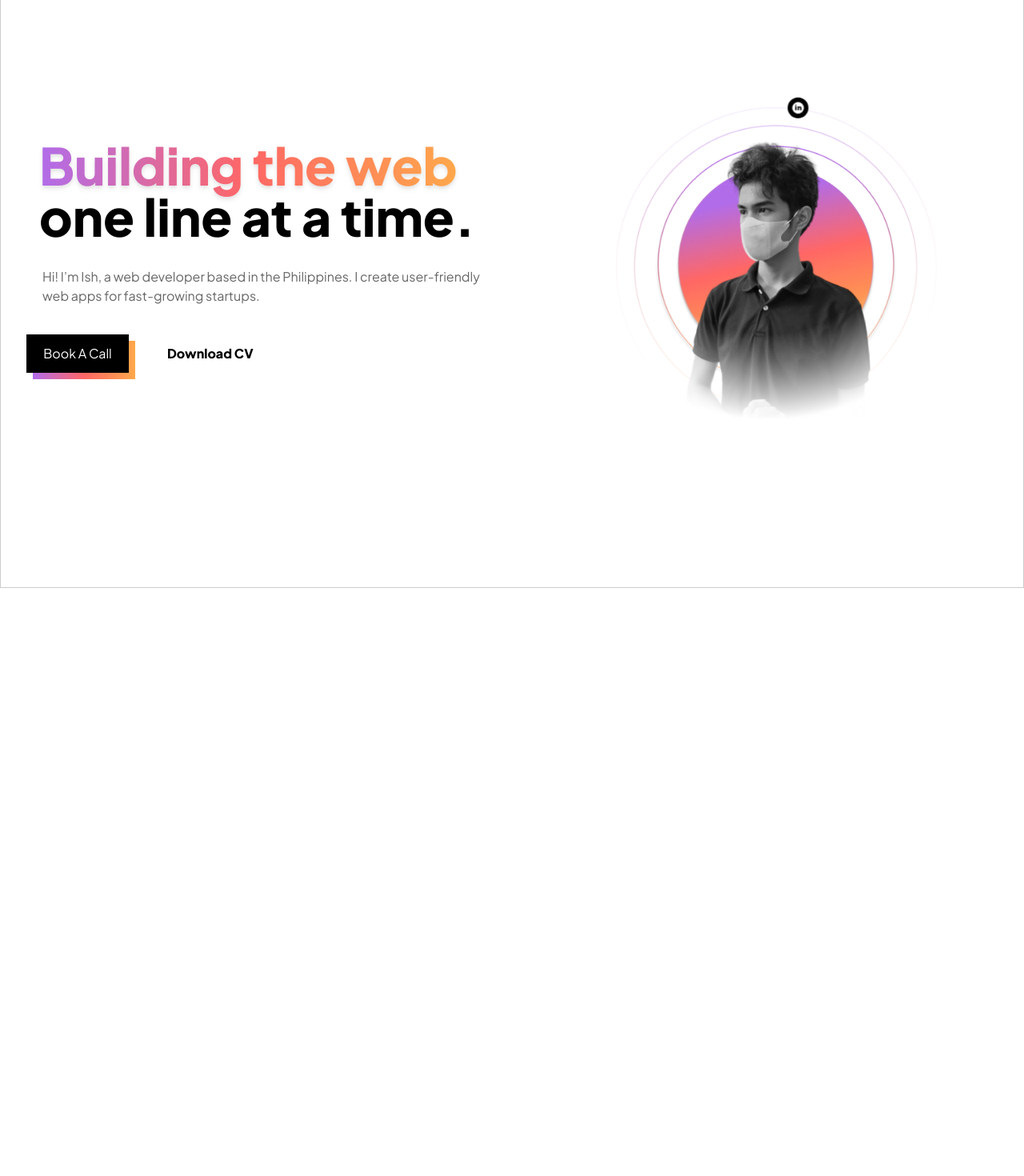
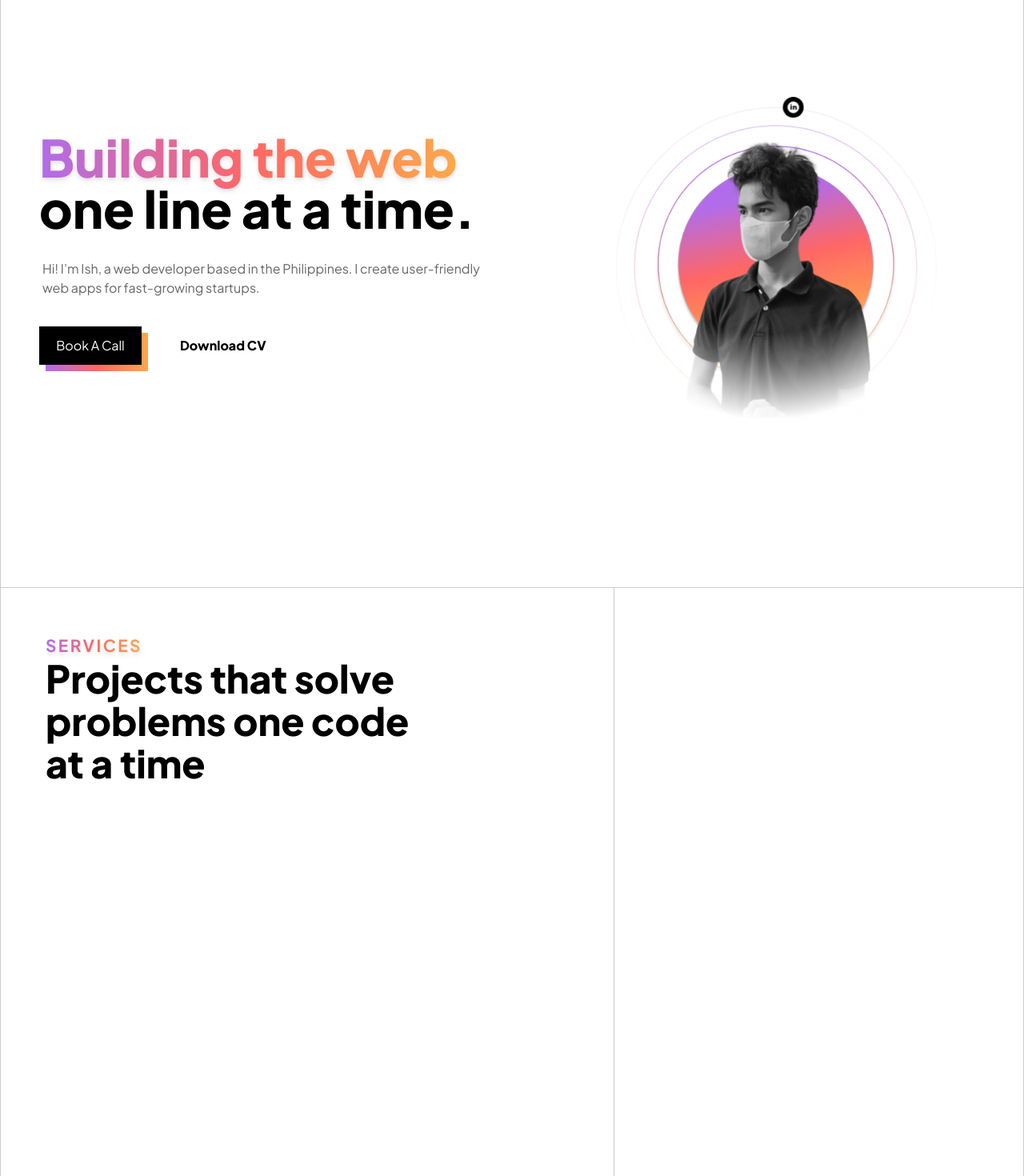
Before and after one commit to IshmaelCasky/ish-ca-portfolfio, a Next.js app: page / in a window 1280 px wide. Shown: the part 160-1630 px from the top of the page at 80% size. Before the commit the page ends 1600 px from the top, so only its background shows below. Built offline with nearby package versions, Linux system fonts and the light colour scheme; what tailwindcss-animation-delay would draw is missing.

Commit message:
portfolio update

```diff
--- a/package.json
+++ b/package.json
@@ -15,10 +15,12 @@
     "autoprefixer": "10.4.14",
     "eslint": "8.46.0",
     "eslint-config-next": "13.4.12",
+    "framer-motion": "^10.15.1",
     "next": "13.4.12",
     "postcss": "8.4.27",
     "react": "18.2.0",
     "react-dom": "18.2.0",
+    "react-intersection-observer": "^9.5.2",
     "tailwindcss": "3.3.3",
     "tailwindcss-animation-delay": "^1.0.7",
     "typescript": "5.1.6"
--- a/src/app/page.tsx
+++ b/src/app/page.tsx
@@ -2,13 +2,15 @@ import Image from 'next/image'
 import '@/styles/globals.css'
 import { MainContainer, Navigation } from '@/components'
 import { About } from '@/components/Sections'
+import Services from '@/components/Sections/Services'
 
 export default function Home() {
   return (
-    <div className='lg:h-[200vh] font-plus-jakarta-sans'>
+    <div className='lg:h-[300vh] font-plus-jakarta-sans'>
       <Navigation />
       <MainContainer>
         <About />
+        <Services />
       </MainContainer>
     </div>
   )
--- a/src/components/MainContainer.tsx
+++ b/src/components/MainContainer.tsx
@@ -8,7 +8,7 @@ export default function MainContainer({
 
     return (
 
-        <div className='container mx-auto border-l-[1px] border-r-[1px] border-black border-opacity-20'>
+        <div className=''>
             {children}
         </div>
     )
--- a/src/components/Sections/About.tsx
+++ b/src/components/Sections/About.tsx
@@ -55,13 +55,14 @@ export default function About() {
     }
 
     return (
-        <div className='flex border-b-[1px] justify-center items-center border-black border-opacity-20'>
-            <div className='flex xl:flex-row justify-center flex-col-reverse items-center h-[50rem] w-full'>
+        <div className='container mx-auto border-l-[1px] border-r-[1px] border-black border-opacity-20'>
+            <div className='flex justify-center items-center'>
+                <div className='flex xl:flex-row justify-center flex-col-reverse items-center lg:h-[50rem] 2xl:h-[50rem]  w-full'>
                     {/* Info Container p-10 */}
-                <div className='flex xl:text-left ssm:text-center xl:p-10 text-center mb-7  flex-col w-[100%]'>
+                    <div className='flex xl:text-left ssm:text-center xl:p-10 lg:mb-[3rem] text-center mb-7  flex-col w-[100%]'>
                         <h1 className='xl:text-[4rem] ssm:p-2 text-[2.6rem] xl:leading-[4rem] lg:leading-[3rem] font-extrabold leading-[4rem]'><span className='text-transparent drop-shadow-md bg-clip-text bg-gradient-to-r from-[#B16CEA] via-[#FF6765] to-[#FFA84B]'>Building the web</span> <br/> one line at a time.</h1>
                         <p className='w-[100%] p-3 mt-3 2xl:text-xl text-[#666666]'>Hi! I’m Ish, a web developer based in the Philippines. I create user-friendly web apps for fast-growing startups.</p>
-                    <div className='mt-8 justify-center xl:justify-start flex'>
+                        <div className='mt-8 xl:ml-[1rem] justify-center xl:justify-start flex'>
                             <GradientButton className='w-[8rem]'>Book A Call</GradientButton>
                             <a href="#" className="mt-1 ml-10 font-extrabold group text-black transition duration-300">
                                 Download CV
@@ -190,5 +191,6 @@ export default function About() {
                     </div>
                 </div>
             </div>
+        </div>
     )
 }
--- a/src/components/Sections/Services.tsx
+++ b/src/components/Sections/Services.tsx
@@ -0,0 +1,80 @@
+"use client";
+
+import { motion, useScroll, useAnimation } from "framer-motion"
+import { useInView } from "react-intersection-observer";
+import { inView } from "framer-motion/dom";
+import {useEffect} from 'react';
+
+export default function Services() {
+    const { scrollYProgress } = useScroll();
+    const controls = useAnimation();
+    const [ref, inView] = useInView();
+
+    const variants = {
+        visible: { width: '0%', transition: { duration : 0.3}, },
+        hidden: { width: '110%' }
+    };
+
+
+    return (
+        <div className='border-t-[1px] border-black border-b-[1px] border-opacity-20 w-[100%]'>
+            <div className='container flex mx-auto border-l-[1px] border-r-[1px] h-auto border-opacity-20 border-black'>
+                {/* services 1 column */}
+                <div className='flex p-14 flex-col flex-grow h-[65rem] border-r-[1px] border-opacity-20 border-black'>
+                    {/* services info */}
+
+                        <motion.div>
+                            <p className='font-bold text-[1.3rem] tracking-[0.15rem]'><span className='text-transparent drop-shadow-md bg-clip-text bg-gradient-to-r from-[#B16CEA] via-[#FF6765] to-[#FFA84B]'>SERVICES</span></p>
+                        </motion.div>
+                        <div className='leading-[3.3rem] w-full relative flex flex-col'>
+
+                            <div className="relative w-[55%] bg-black ">
+                                <motion.div
+                                ref={ref}
+                                variants={variants}
+                                animate={inView ? "visible" : "hidden"}
+                                id="box1" className='absolute bg-left-top w-[100%] flex top-0 right-0 h-[3.5rem] rounded-lg bg-gradient-to-r from-[#B16CEA] via-[#FF6765] to-[#FFA84B]'>
+
+                                </motion.div>
+                            </div>
+
+                            <p className='text-[3rem] font-extrabold'>Projects that solve </p>
+                            <div className="relative w-[55%] bg-black ">
+                                <motion.div
+                                ref={ref}
+                                variants={variants}
+                                animate={inView ? "visible" : "hidden"}
+                                id="box1" className='absolute bg-left-top w-[100%] flex h-[3.5rem] rounded-lg bg-gradient-to-r from-[#B16CEA] via-[#FF6765] to-[#FFA84B]'>
+
+                                </motion.div>
+                            </div>
+                            <p className='text-[3rem] font-extrabold'>problems one code</p>
+                            <div className="relative w-[25%] bg-black ">
+                                <motion.div
+                                ref={ref}
+                                variants={variants}
+                                animate={inView ? "visible" : "hidden"}
+                                id="box1" className='absolute bg-left-top w-[100%] flex top-0 right-0 h-[3.5rem] rounded-lg bg-gradient-to-r from-[#B16CEA] via-[#FF6765] to-[#FFA84B]'>
+
+                                </motion.div>
+                            </div>
+                            <p className='text-[3rem] font-extrabold'>at a time</p>
+                        </div>
+                </div>
+
+                {/* services 3 columns */}
+                <div className='flex flex-col w-[40%]'>
+                    <div>
+
+                    </div>
+                    <div>
+
+                    </div>
+                    <div>
+
+                    </div>
+                </div>
+            </div>
+        </div>
+    )
+}
```
Also changed, not shown: 1 other file (tests, documents, lock files or other folders). Lines whose indentation alone changed are shown as unchanged.
